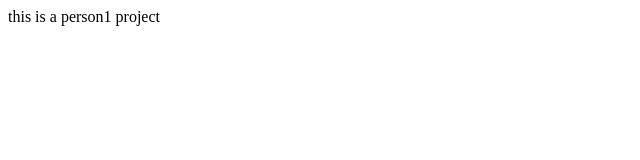
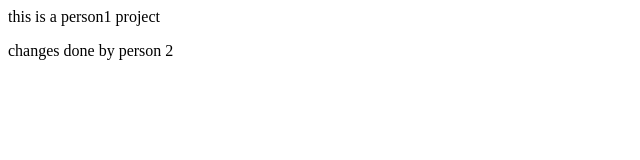
Before and after one commit to Gowthami-2002/person, a plain HTML site: page index.html in a window 1280 px wide. Shown: the whole page, without its empty margins (0-640 px from the left). Drawn offline with Linux system fonts and the light colour scheme.

Commit message:
person2 changes

```diff
--- a/index.html
+++ b/index.html
@@ -7,5 +7,6 @@
 </head>
 <body>
     this is a person1 project
+    <p>changes done by person 2</p>
 </body>
 </html>
```
